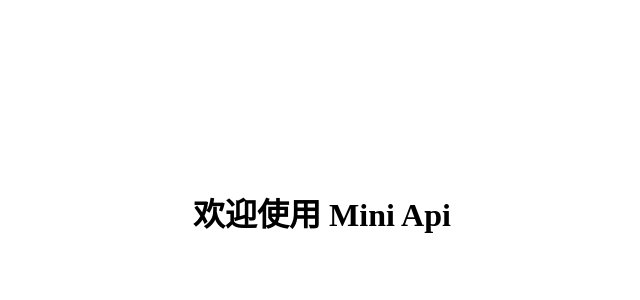
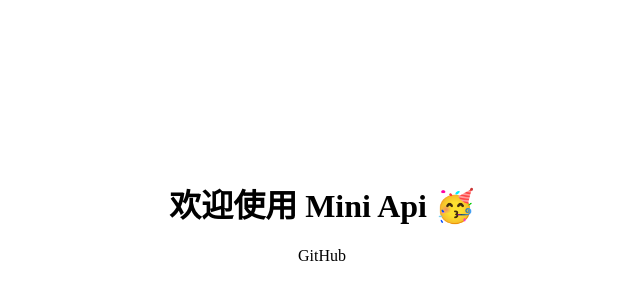
Before and after one commit to JianKang-Li/api, a website: page public/index.html in a window 1280 px wide. Shown: the part 188-488 px from the top of the page, without its empty margins (318-958 px from the left). Drawn offline with Linux system fonts and the light colour scheme.

Commit message:
修改首页

```diff
--- a/public/index.html
+++ b/public/index.html
@@ -15,12 +15,20 @@
 
     body{
       display: flex;
+      flex-direction: column;
       align-items: center;
       justify-content: center;
+    }
+
+    a:active,
+    a {
+      color: #000;
+      text-decoration: none;
     }
   </style>
 </head>
 <body>
-  <h1>欢迎使用 Mini Api</h1>
+  <h1>欢迎使用 Mini Api 🥳</h1>
+  <a href="https://github.com/JianKang-Li/api" target="_blank">GitHub</a>
 </body>
 </html>
```
